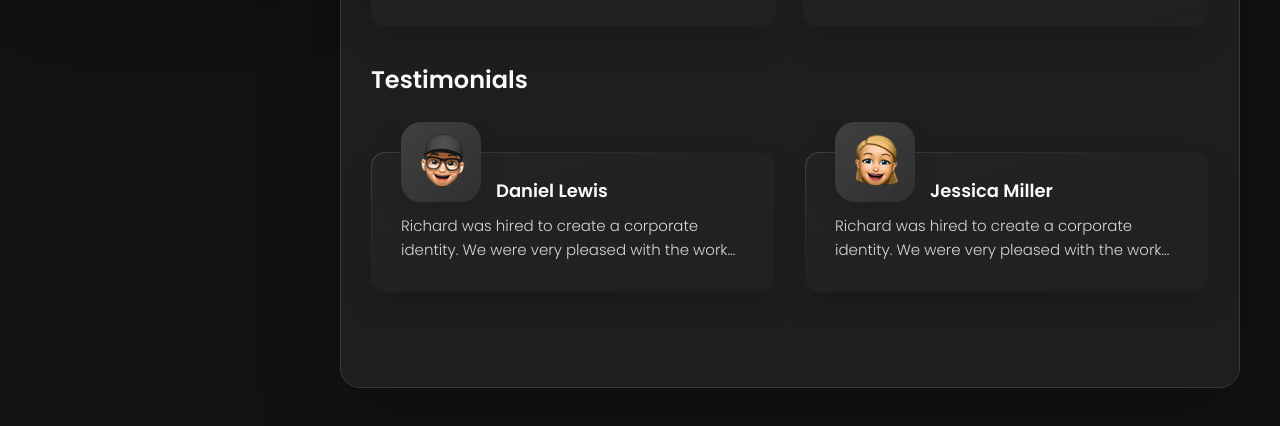
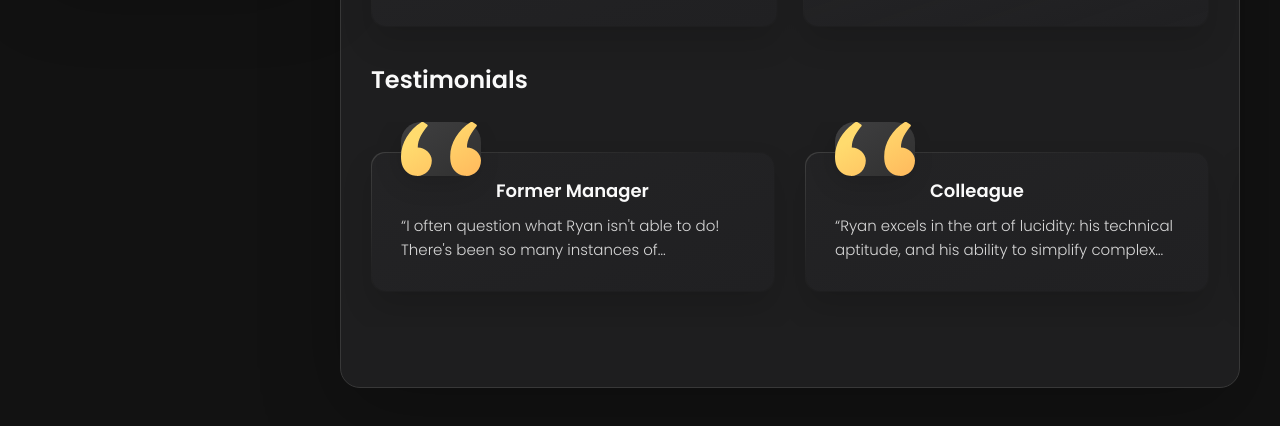
Before and after one commit to ryjalech/ryjalech.github.io, a plain HTML site: page index.html in a window 1280 px wide. Shown: the part 782-1208 px from the top of the page. Drawn offline with nearby package versions, Linux system fonts and the light colour scheme.

Commit message:
Code updates
XSLT fixed box on location
Index HTML added testimonials & fixed sample links

```diff
--- a/index.html
+++ b/index.html
@@ -297,19 +297,15 @@ Seciont 4: Editing Samples - mostly done; waiting for final XML & XSLT files
             <li class="testimonials-item">
               <div class="content-card" data-testimonials-item>
 
-                <figure class="testimonials-avatar-box">
-                  <img src="./assets/images/avatar-1.png" alt="Daniel lewis" width="60" data-testimonials-avatar>
+               <figure class="testimonials-avatar-box">
+                 <img src="./assets/images/icon-quote.svg" alt="former manager quote" width="60" data-testimonials-avatar>
                 </figure>
 
-                <h4 class="h4 testimonials-item-title" data-testimonials-title>Daniel lewis</h4>
+                <h4 class="h4 testimonials-item-title" data-testimonials-title>Former manager</h4>
 
                 <div class="testimonials-text" data-testimonials-text>
                   <p>
-                    Richard was hired to create a corporate identity. We were very pleased with the work done. She has a
-                    lot of experience
-                    and is very concerned about the needs of client. Lorem ipsum dolor sit amet, ullamcous cididt
-                    consectetur adipiscing
-                    elit, seds do et eiusmod tempor incididunt ut laborels dolore magnarels alia.
+                    “I often question what Ryan isn't able to do! There's been so many instances of brainstorming ideas or asking for assistance in areas outside of his span of control, and Ryan delivers!”
                   </p>
                 </div>
 
@@ -320,18 +316,14 @@ Seciont 4: Editing Samples - mostly done; waiting for final XML & XSLT files
               <div class="content-card" data-testimonials-item>
 
                 <figure class="testimonials-avatar-box">
-                  <img src="./assets/images/avatar-2.png" alt="Jessica miller" width="60" data-testimonials-avatar>
+                  <img src="./assets/images/icon-quote.svg" alt="colleague quote" width="60" data-testimonials-avatar>
                 </figure>
 
-                <h4 class="h4 testimonials-item-title" data-testimonials-title>Jessica miller</h4>
+                <h4 class="h4 testimonials-item-title" data-testimonials-title>Colleague</h4>
 
                 <div class="testimonials-text" data-testimonials-text>
                   <p>
-                    Richard was hired to create a corporate identity. We were very pleased with the work done. She has a
-                    lot of experience
-                    and is very concerned about the needs of client. Lorem ipsum dolor sit amet, ullamcous cididt
-                    consectetur adipiscing
-                    elit, seds do et eiusmod tempor incididunt ut laborels dolore magnarels alia.
+                    “Ryan excels in the art of lucidity: his technical aptitude, and his ability to simplify complex processes. He continuously delivers thought-out and clear communications to his audiences.”
                   </p>
                 </div>
 
@@ -342,40 +334,14 @@ Seciont 4: Editing Samples - mostly done; waiting for final XML & XSLT files
               <div class="content-card" data-testimonials-item>
 
                 <figure class="testimonials-avatar-box">
-                  <img src="./assets/images/avatar-3.png" alt="Emily evans" width="60" data-testimonials-avatar>
+                  <img src="./assets/images/icon-quote.svg" alt="colleague quote" width="60" data-testimonials-avatar>
                 </figure>
 
-                <h4 class="h4 testimonials-item-title" data-testimonials-title>Emily evans</h4>
+                <h4 class="h4 testimonials-item-title" data-testimonials-title>Colleague</h4>
 
                 <div class="testimonials-text" data-testimonials-text>
                   <p>
-                    Richard was hired to create a corporate identity. We were very pleased with the work done. She has a
-                    lot of experience
-                    and is very concerned about the needs of client. Lorem ipsum dolor sit amet, ullamcous cididt
-                    consectetur adipiscing
-                    elit, seds do et eiusmod tempor incididunt ut laborels dolore magnarels alia.
-                  </p>
-                </div>
-
-              </div>
-            </li>
-
-            <li class="testimonials-item">
-              <div class="content-card" data-testimonials-item>
-
-                <figure class="testimonials-avatar-box">
-                  <img src="./assets/images/avatar-4.png" alt="Henry william" width="60" data-testimonials-avatar>
-                </figure>
-
-                <h4 class="h4 testimonials-item-title" data-testimonials-title>Henry william</h4>
-
-                <div class="testimonials-text" data-testimonials-text>
-                  <p>
-                    Richard was hired to create a corporate identity. We were very pleased with the work done. She has a
-                    lot of experience
-                    and is very concerned about the needs of client. Lorem ipsum dolor sit amet, ullamcous cididt
-                    consectetur adipiscing
-                    elit, seds do et eiusmod tempor incididunt ut laborels dolore magnarels alia.
+                    “Ryan is an effective communicator – he has a strong ability to deliver communication, articulate technical language, and simplify complex processes in an easy to comprehend format.”
                   </p>
                 </div>
 
@@ -406,14 +372,14 @@ Seciont 4: Editing Samples - mostly done; waiting for final XML & XSLT files
                 <img src="./assets/images/avatar-1.png" alt="Daniel lewis" width="80" data-modal-img>
               </figure>
 
-              <img src="./assets/images/icon-quote.svg" alt="quote icon">
+              <!-- <img src="./assets/images/icon-quote.svg" alt="quote icon"> -->
             </div>
 
             <div class="modal-content">
 
               <h4 class="h3 modal-title" data-modal-title>Daniel lewis</h4>
 
-              <time datetime="2021-06-14">14 June, 2021</time>
+              <!-- <time datetime="2021-06-14">14 June, 2021</time> -->
 
               <div data-modal-text>
                 <p>
@@ -935,7 +901,7 @@ Seciont 4: Editing Samples - mostly done; waiting for final XML & XSLT files
           <ul class="blog-posts-list">
 
 		  	<li class="blog-post-item">
-              <a href="./assets/files/Ioniq6-Manual.xml">
+              <a href="./assets/files/Ioniq6-Manual.xml" target="_blank">
 
                 <figure class="blog-banner-box">
                   <img src="./assets/images/ioniq_xml.jpg" alt="xml file sample" loading="lazy">
@@ -962,7 +928,7 @@ Seciont 4: Editing Samples - mostly done; waiting for final XML & XSLT files
             </li>
 
 			<li class="blog-post-item">
-              <a href="./assets/files/ioniq6-Manual_XSLTstylesheet.xsl">
+              <a href="./assets/files/ioniq6-Manual_XSLTstylesheet.xsl" target="_blank">
 
                 <figure class="blog-banner-box">
                   <img src="./assets/images/ioniq_xslt.jpg" alt="xslt sample file" loading="lazy">
```
Also changed, not shown: 1 other file.
